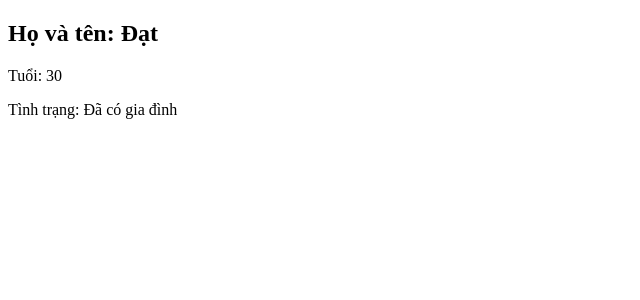
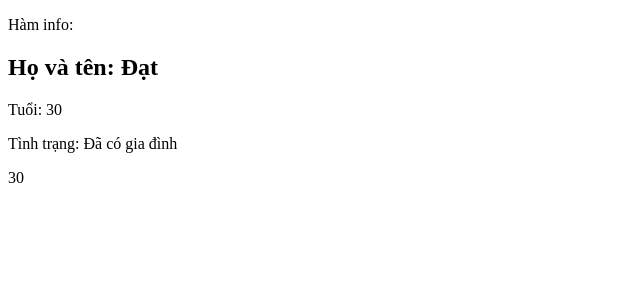
Before and after one commit to datlt2306/FPL-WEB501, a React (Vite) app in the folder reactjs/: page / in a window 1280 px wide. Shown: the top 300 px of the page, without its empty margins (0-640 px from the left). Built offline with nearby package versions, Linux system fonts and the light colour scheme.

Commit message:
add: implement sum function and refactor user info display in main.jsx

```diff
--- a/reactjs/src/main.jsx
+++ b/reactjs/src/main.jsx
@@ -8,11 +8,23 @@ const myInfo = {
     isMarried: true,
 };
 
+function sum(a, b) {
+    return a + b;
+}
+function showInfo(user) {
+    return (
+        <div>
+            <h2>Họ và tên: {user.name}</h2>
+            <p>Tuổi: {user.age}</p>
+            <p>Tình trạng: {user.isMarried ? "Đã có gia đình" : "Chưa có"}</p>
+            <p>{sum(a, b)}</p>
+        </div>
+    );
+}
+
 // document.querySelector('#root').innerHTML = a + b;
 createRoot(document.getElementById("root")).render(
     <div>
-        <h2>Họ và tên: {myInfo.name}</h2>
-        <p>Tuổi: {myInfo.age}</p>
-        <p>Tình trạng: {myInfo.isMarried ? "Đã có gia đình" : "Chưa có"}</p>
+        <p>Hàm info: {showInfo(myInfo)}</p>
     </div>
 );
```
